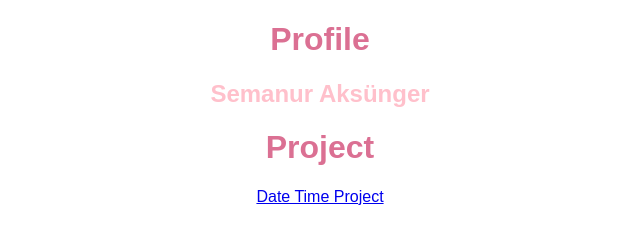
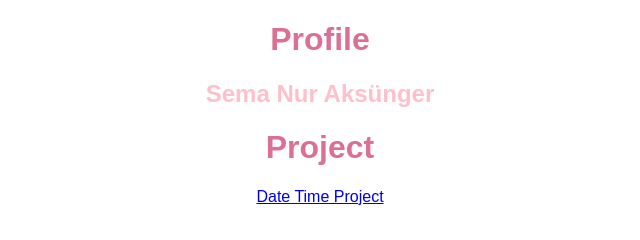
Before and after one commit to semaksunger/semaksunger.github.io, a plain HTML site: page index.html in a window 1280 px wide. Shown: the full height of the page, 320-960 px from the left. Drawn offline with Linux system fonts and the light colour scheme.

Commit message:
Update index.html

```diff
--- a/index.html
+++ b/index.html
@@ -32,7 +32,7 @@
         <div class="inner_panel" id="personal_div">
             <h1 class="header">Profile</h1>
             <div class="inner_inner_panel">
-                <h2 class="info">Semanur Aksünger</h2>
+                <h2 class="info">Sema Nur Aksünger</h2>
 
             </div>
         </div>
```
